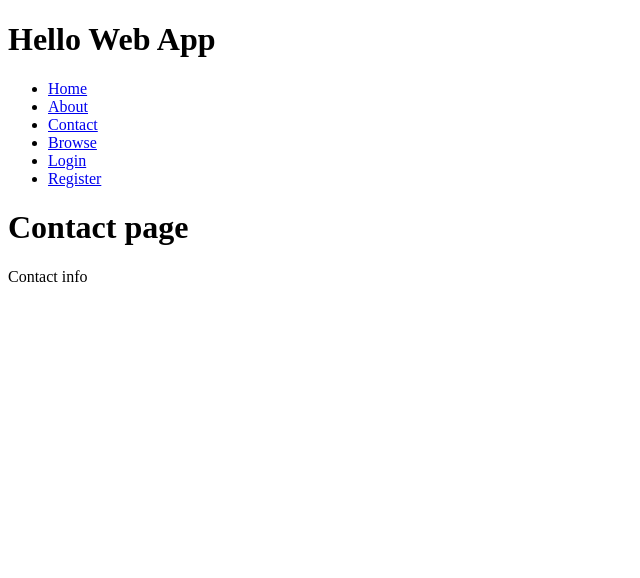
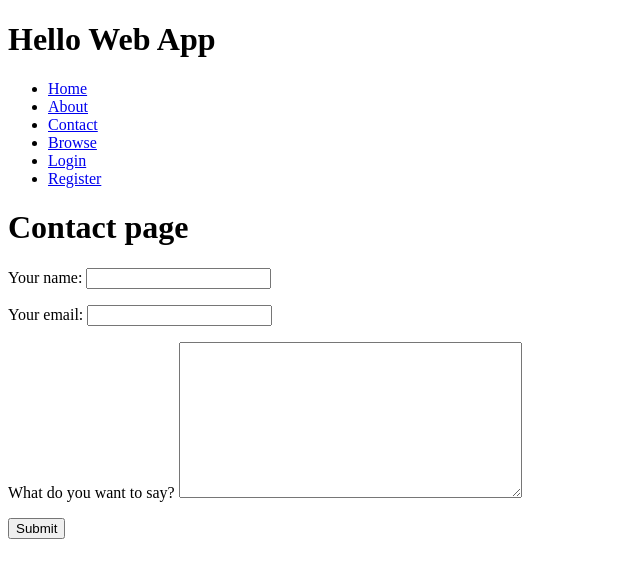
Before and after one commit to tkovalsky/hello, a Django app: page /contact/ in a window 1280 px wide. Shown: the top 578 px of the page, without its empty margins (0-640 px from the left). Run offline with Django 3.2, Linux system fonts and the light colour scheme.

Commit message:
updated contact form

```diff
--- a/collection/forms.py
+++ b/collection/forms.py
@@ -1,4 +1,6 @@
+from django import forms
 from django.forms import ModelForm
+
 
 from collection.models import Thing
 
@@ -6,3 +8,14 @@ class ThingForm(ModelForm):
     class Meta:
         model = Thing
         fields = ('name', 'description')
+
+class ContactForm(forms.Form):
+    contact_name = forms.CharField(required=True)
+    contact_email = forms.EmailField(required=True)
+    content = forms.CharField(required=True, widget=forms.Textarea)
+
+    def __init__(self, *args, **kwargs):
+        super(ContactForm, self).__init__(*args, **kwargs)
+        self.fields['contact_name'].label = "Your name:"
+        self.fields['contact_email'].label = "Your email:"
+        self.fields['content'].label = "What do you want to say?"
--- a/collection/templates/contact.html
+++ b/collection/templates/contact.html
@@ -1,9 +1,12 @@
-{% extends 'base.html' %}
+{% extends "base.html" %}
 
 {% block title %}Contact - {{ block.super }}  {% endblock title %}
 
 {% block content %}
 	<h1>Contact page</h1>
-	<p>Contact info</p>
-
+	<form role="form" action="" method="post">
+		{% csrf_token %}
+		{{ form.as_p }}
+		<button type="submit">Submit</button>
+	</form>
 {% endblock content %}
--- /dev/null
+++ b/collection/templates/contact_template.txt
@@ -0,0 +1,3 @@
+Contact Name: {{ contact_name|striptags }}
+Email: {{ contact_email|striptags }}
+Message: {{ form_content|striptags }}
--- a/collection/views.py
+++ b/collection/views.py
@@ -1,5 +1,9 @@
 from django.shortcuts import render, redirect
-from collection.forms import ThingForm
+from django.template.loader import get_template
+from django.core.mail import EmailMessage
+from django.template import Context
+
+from collection.forms import ThingForm, ContactForm
 from collection.models import Thing
 
 # Create your views here.
@@ -51,3 +55,35 @@ def browse_by_name(request, initial=None):
         'things': things,
         'initial': initial,
     })
+
+def contact(request):
+    form_class = ContactForm
+
+    if request.method == 'POST':
+        form = form_class(data=request.POST)
+
+        if form.is_valid():
+            contact_name = form.cleaned_data['contact_name']
+            contact_email = form.cleaned_data['contact_email']
+            form_content = form.cleaned_data['content']
+
+            template = get_template('contact_template.txt')
+
+            context = Context({
+                'contact_name': contact_name,
+                'contact_email': contact_email,
+                'form_content': form_content,
+                })
+            content = template.render(context)
+
+            email = EmailMessage(
+                'New contact form submission',
+                content,
+                'Your website <me@toddkovalsky.com>',
+                ['t.e.kovalsky@gmail.com'],
+                headers = {'Reply-To': contact_email}
+            )
+            email.send()
+            return redirect('contact')
+
+    return render(request, 'contact.html', {'form': form_class,})
--- a/hello/urls.py
+++ b/hello/urls.py
@@ -16,8 +16,9 @@ urlpatterns = [
     url(r'^$', views.index, name='home'),
     url(r'^about/$', TemplateView.as_view(template_name='about.html'),
                         name='about'),
-    url(r'^contact/$', TemplateView.as_view(template_name='contact.html'),
-                        name='contact'),
+    #url(r'^contact/$', TemplateView.as_view(template_name='contact.html'),
+    #                    name='contact'),
+    url(r'^contact/$', views.contact, name='contact'),
     url(r'^things/(?P<slug>[-\w]+)/$', views.thing_detail, name='thing_detail'),
     url(r'^things/(?P<slug>[-\w]+)/edit/$',
                         views.edit_thing,
```
